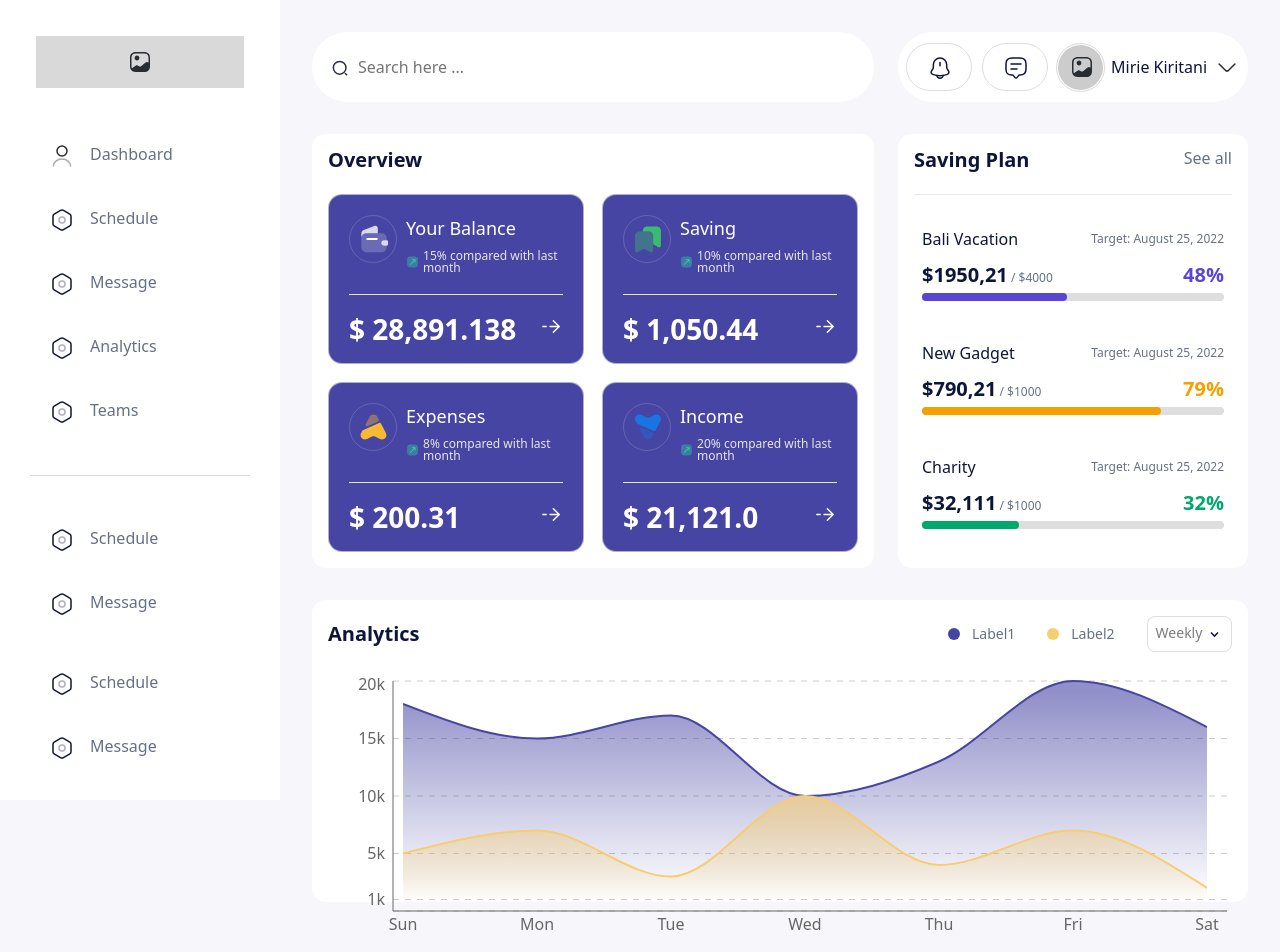
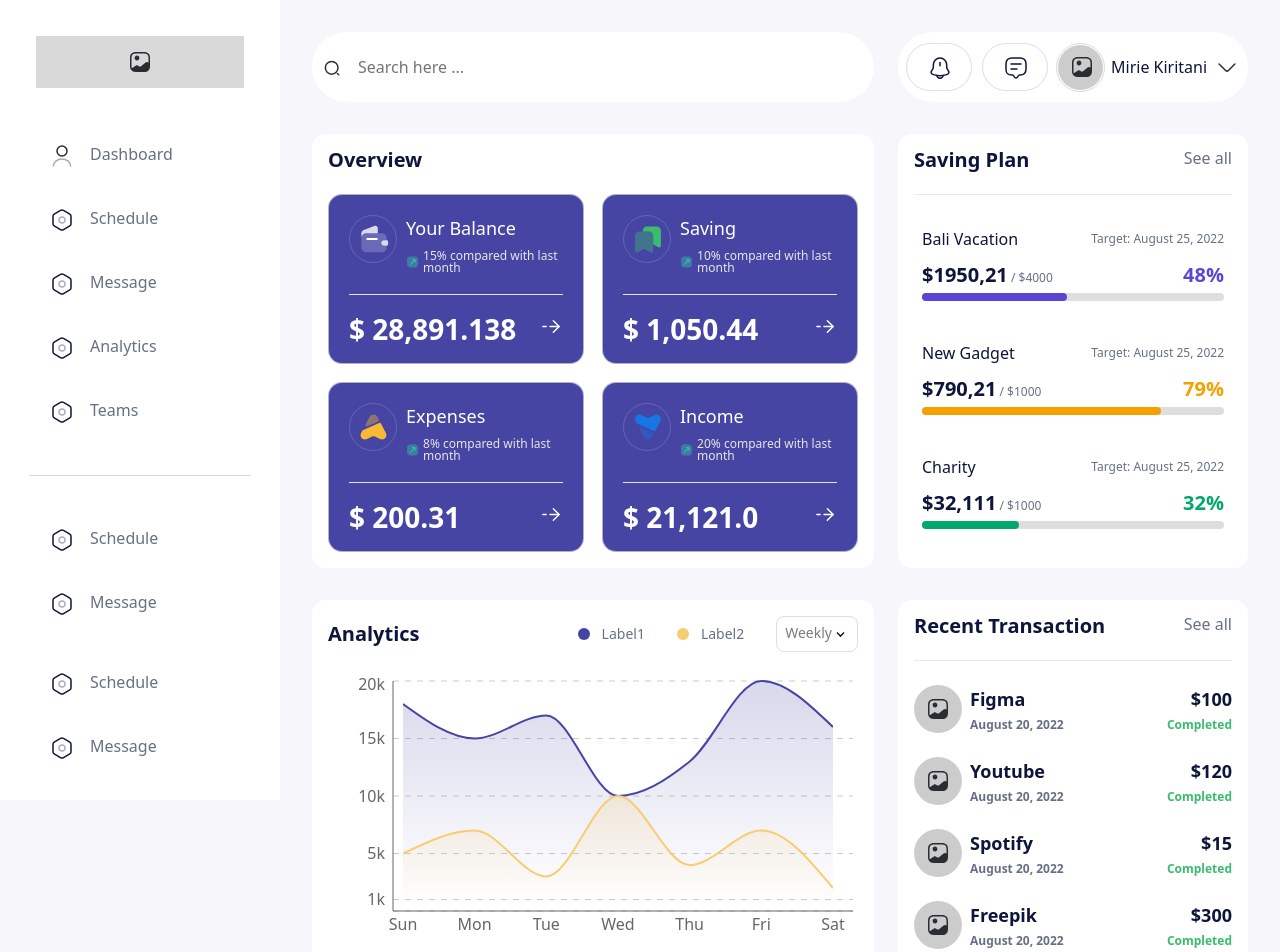
Before and after one commit to prastuti27/intuji-frontend-associate-challenge, a React (Vite) app: page / in a window 1280 px wide. Shown: the top 952 px of the page. Built offline with nearby package versions, Linux system fonts and the light colour scheme.

Commit message:
responsiveness on progress

```diff
--- a/src/App.tsx
+++ b/src/App.tsx
@@ -6,8 +6,7 @@ import { menuItems } from "./data/sidebar";
 const App = () => {
   return (
     <>
-      {" "}
-      <aside className="sidebar">
+      <aside className="sidebar d-none d-xl-block ">
         <Sidebar menuItems={menuItems} />
       </aside>
       <header className="header">
--- a/src/components/dashboard/index.tsx
+++ b/src/components/dashboard/index.tsx
@@ -5,6 +5,8 @@ import BudgetCard from "../progress";
 import { budgets } from "../../data/budget";
 import AnalyticsChart from "../graph";
 import { labelColors } from "../../data/chart";
+import TransactionList from "../transactionBox";
+import { transactions } from "../../data/transaction";
 
 const Dashboard = () => {
   return (
@@ -14,7 +16,7 @@ const Dashboard = () => {
           <h3>Overview</h3>
           <div className="row custom-gap">
             {cardData.map((card) => (
-              <div key={card.id} className="col-6">
+              <div key={card.id} className="col-md-6">
                 <Card {...card} />
               </div>
             ))}
@@ -29,7 +31,7 @@ const Dashboard = () => {
             {budgets.map((budget, index) => (
               <div
                 key={index}
-                className={index === budgets.length - 1 ? "" : styles.margin}
+                className={index === budgets.length - 1 ? "" : "list-margin"}
               >
                 <BudgetCard {...budget} />
               </div>
@@ -37,10 +39,20 @@ const Dashboard = () => {
           </div>
         </section>
       </div>
-
-      <section>
-        <AnalyticsChart colors={labelColors} />
-      </section>
+      <div className="layout">
+        <section>
+          <AnalyticsChart colors={labelColors} />
+        </section>
+        <section className={`${styles.planBox}`}>
+          <div className={`  ${styles.planTitle}`}>
+            <h3>Recent Transaction</h3>
+            <a href="">See all</a>
+          </div>
+          <div>
+            <TransactionList transactions={transactions} />
+          </div>
+        </section>
+      </div>
     </>
   );
 };
--- a/src/components/graph/index.tsx
+++ b/src/components/graph/index.tsx
@@ -16,7 +16,7 @@ interface ChartProps {
 const AnalyticsChart = ({ colors }: ChartProps) => {
   return (
     <div className={styles.analyticsContainer}>
-      <div className={`space-between ${styles.titleBox}`}>
+      <div className={` ${styles.titleBox}`}>
         <h3>Analytics</h3>
 
         <div className={styles.legend}>
@@ -24,32 +24,32 @@ const AnalyticsChart = ({ colors }: ChartProps) => {
             <span
               className={styles.legendLabel}
               style={{ backgroundColor: colors.label1 }}
-            ></span>{" "}
+            ></span>
             Label1
           </div>
           <div className={styles.legendItem}>
             <span
               className={styles.legendLabel}
               style={{ backgroundColor: colors.label2 }}
-            ></span>{" "}
+            ></span>
             Label2
           </div>
           <button className={styles.dropdownBtn}>
-            Weekly{" "}
+            Weekly
             <img src="/assets/icons/chevron-down.svg" alt="chevron-down" />
           </button>
         </div>
       </div>
-      <ResponsiveContainer width="100%">
+      <ResponsiveContainer width="100%" height={270}>
         <AreaChart data={data}>
           <defs>
             <linearGradient id="colorLabel1" x1="0" y1="0" x2="0" y2="1">
-              <stop offset="5%" stopColor={colors.label1} stopOpacity={0.6} />
+              <stop offset="5%" stopColor={colors.label1} stopOpacity={0.2} />
               <stop offset="95%" stopColor={colors.label1} stopOpacity={0} />
             </linearGradient>
 
             <linearGradient id="colorLabel2" x1="0" y1="0" x2="0" y2="1">
-              <stop offset="5%" stopColor={colors.label2} stopOpacity={0.6} />
+              <stop offset="5%" stopColor={colors.label2} stopOpacity={0.2} />
               <stop offset="95%" stopColor={colors.label2} stopOpacity={0} />
             </linearGradient>
           </defs>
--- a/src/components/sidebar/index.tsx
+++ b/src/components/sidebar/index.tsx
@@ -17,7 +17,7 @@ interface SidebarProps {
 const Sidebar = ({ menuItems }: SidebarProps) => {
   return (
     <>
-      <div className={styles.logoContainer}>
+      <div className={`${styles.logoContainer}`}>
         <div className={styles.logo}>
           <img src="/assets/icons/logo.svg" alt="Logo" />
         </div>
--- /dev/null
+++ b/src/components/transactionBox/index.tsx
@@ -0,0 +1,42 @@
+import styles from "../../styles/sass/transaction.module.scss";
+interface Transaction {
+  name: string;
+  date: string;
+  amount: number;
+  status: string;
+}
+
+interface TransactionListProps {
+  transactions: Transaction[];
+}
+
+const TransactionList = ({ transactions }: TransactionListProps) => {
+  return (
+    <div className={styles.transactionBox}>
+      {transactions.map((transaction, index) => (
+        <div
+          key={index}
+          className={`space-between ${index === transactions.length - 1 ? "" : "list-margin"}`}
+        >
+          <div className={styles.transactionDetails}>
+            <div className={styles.transactionIcon}>
+              <img src="/assets/icons/logo.svg" alt="gallery" />
+            </div>
+            <div className={styles.titleBox}>
+              <p>{transaction.name}</p>
+              <span>{transaction.date}</span>
+            </div>
+          </div>
+          <div className="text-end">
+            <p>${transaction.amount}</p>
+            <span className={styles.transactionStatus}>
+              {transaction.status}
+            </span>
+          </div>
+        </div>
+      ))}
+    </div>
+  );
+};
+
+export default TransactionList;
--- /dev/null
+++ b/src/data/transaction.ts
@@ -0,0 +1,16 @@
+export const transactions = [
+  { name: "Figma", date: "August 20, 2022", amount: 100, status: "Completed" },
+  {
+    name: "Youtube",
+    date: "August 20, 2022",
+    amount: 120,
+    status: "Completed",
+  },
+  { name: "Spotify", date: "August 20, 2022", amount: 15, status: "Completed" },
+  {
+    name: "Freepik",
+    date: "August 20, 2022",
+    amount: 300,
+    status: "Completed",
+  },
+];
--- a/src/styles/sass/chart.module.scss
+++ b/src/styles/sass/chart.module.scss
@@ -1,6 +1,6 @@
 .analyticsContainer {
   width: 100%;
-  height: 270px;
+  min-height: 270px;
   .titleBox {
     h3 {
       margin-bottom: 0;
@@ -33,3 +33,10 @@
     }
   }
 }
+@media (min-width: 768px) {
+  .titleBox {
+    display: flex;
+    justify-content: space-between;
+    align-items: center;
+  }
+}
--- a/src/styles/sass/dashboard.module.scss
+++ b/src/styles/sass/dashboard.module.scss
@@ -5,14 +5,15 @@
   }
 }
 .planBox {
-  max-width: 350px;
   .planTitle {
     display: flex;
     justify-content: space-between;
     border-bottom: 1px solid #dededeb2;
     margin-bottom: 24px;
   }
-  .margin {
-    margin-bottom: 24px;
+}
+@media (min-width: 768px) {
+  .planBox {
+    max-width: 350px;
   }
 }
--- a/src/styles/sass/global.scss
+++ b/src/styles/sass/global.scss
@@ -47,7 +47,7 @@ p {
 }
 h4 {
   font-weight: 400;
-  font-size: 16px;
+  font-size: 14px;
   line-height: 24px;
 }
 h3 {
@@ -70,12 +70,9 @@ button {
   background-color: transparent;
   border: none;
 }
-main,
-header {
-  margin-left: 280px;
-}
+
 main {
-  padding: 0px 32px;
+  padding: 0px 16px;
 }
 section {
   background-color: #ffffff;
@@ -109,16 +106,13 @@ section {
   background-color: #ffffff;
 }
 .header {
-  padding: 32px;
+  padding: 16px 16px 32px 16px;
 }
 .custom-gap {
   --bs-gutter-y: 18px;
   --bs-gutter-x: 18px;
 }
-.layout {
-  display: flex;
-  gap: 24px;
-}
+
 .space-between {
   display: flex;
   justify-content: space-between;
@@ -128,3 +122,33 @@ section {
 .fw-500 {
   font-weight: 500;
 }
+.fw-600 {
+  font-weight: 600;
+}
+
+.list-margin {
+  margin-bottom: 24px;
+}
+
+@media (min-width: 768px) {
+  h4 {
+    font-size: 16px;
+  }
+
+  .layout {
+    display: flex;
+    gap: 24px;
+  }
+  .header {
+    padding: 32px;
+  }
+  main {
+    padding: 0 32px;
+  }
+}
+@media (min-width: 1200px) {
+  main,
+  header {
+    margin-left: 280px;
+  }
+}
--- a/src/styles/sass/header.module.scss
+++ b/src/styles/sass/header.module.scss
@@ -4,14 +4,14 @@
 
   .searchBtn {
     position: absolute;
-    left: 20px;
+    left: 12px;
     top: 50%;
     transform: translateY(-50%);
   }
 }
 
 .searchInput {
-  padding: 24px 20px 24px 46px;
+  padding: 16px 12px 16px 38px;
   width: 100%;
   border-radius: 100px;
   border: none;
@@ -19,6 +19,7 @@
 
 .userContainer {
   display: flex;
+  margin-top: 16px;
   max-width: 350px;
   width: 100%;
   align-items: center;
@@ -59,3 +60,14 @@
     }
   }
 }
+@media (min-width: 768px) {
+  .searchInput {
+    padding: 24px 20px 24px 46px;
+  }
+  .userContainer {
+    margin-top: 0px;
+  }
+  .searchBtn {
+    left: 20px;
+  }
+}
--- /dev/null
+++ b/src/styles/sass/transaction.module.scss
@@ -0,0 +1,29 @@
+.transactionBox {
+  .transactionDetails {
+    display: flex;
+    align-items: center;
+    gap: 8px;
+  }
+  .transactionIcon {
+    width: 48px;
+    height: 48px;
+    background-color: #00000033;
+    border-radius: 50%;
+    display: flex;
+    align-items: center;
+    justify-content: center;
+  }
+
+  p {
+    font-size: 18px;
+    line-height: 24px;
+    margin-bottom: 4px;
+  }
+  p,
+  span {
+    font-weight: 600;
+  }
+  .transactionStatus {
+    color: #3bbb6e;
+  }
+}
```
